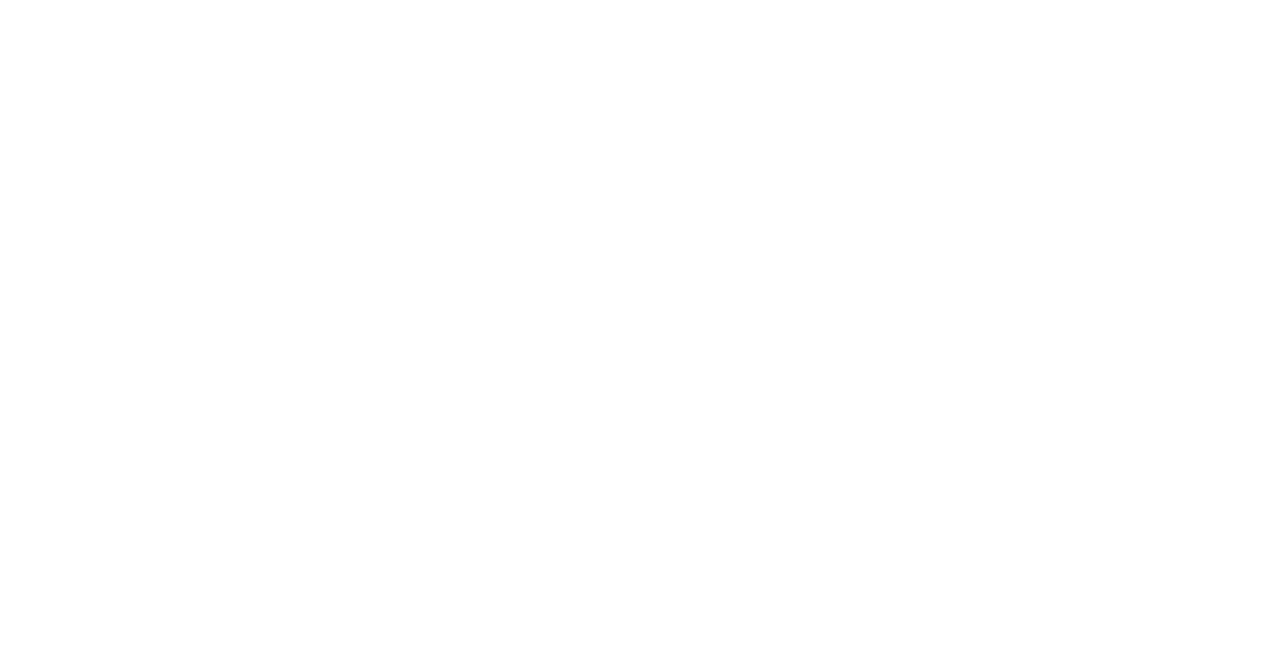
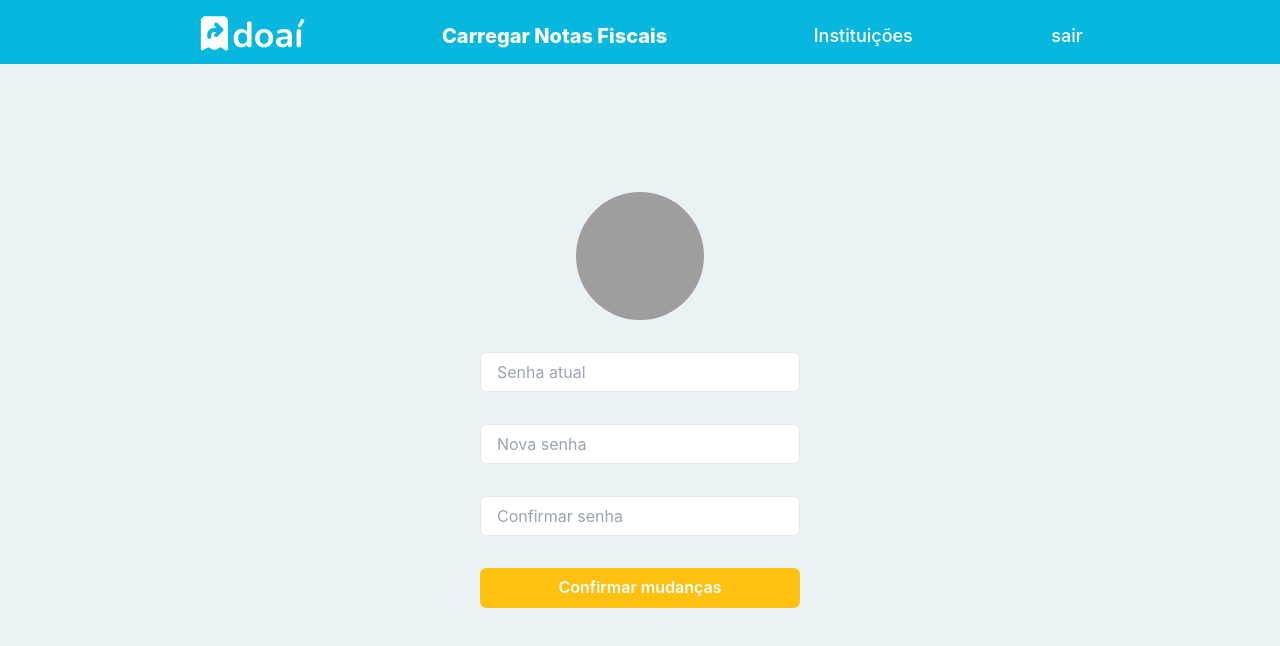
Before and after one commit to bootcamp-impacta-grupo-a/frontend-doai, a React (Vite) app: page /home/perfil in a window 1280 px wide. Before the commit this address had no page. Shown: the top 646 px of the page. Built offline with nearby package versions, Linux system fonts and the light colour scheme; grey boxes are pictures that could not be loaded.

Commit message:
Adição da tela de Perfil.tsx
Adição do uso Outlet do react router dom

```diff
--- a/src/App.tsx
+++ b/src/App.tsx
@@ -1,8 +1,10 @@
 import { BrowserRouter, Route, Routes } from "react-router-dom";
 import './App.css'
 import Login from './pages/Login'
-import Homepage from './pages/Homepage'
+import Home from './pages/Home'
 import Cadastro from './pages/Cadastro'
+import Perfil  from "./pages/Perfil";
+import Upload from "./pages/Upload";
 
 function App() {
 
@@ -11,7 +13,10 @@
       <Routes>
         <Route path="/" element={<Login />} />
         <Route path="/register" element={<Cadastro />} />
-        <Route path="/homepage"  element={<Homepage/>}/>
+        <Route path="/home"  element={<Home/>}>
+          <Route path="perfil"  element={<Perfil/>}/>
+          <Route path="upload"  element={<Upload/>}/>
+        </Route>
       </Routes>
     </BrowserRouter>
   )
--- a/src/components/FormLogin.tsx
+++ b/src/components/FormLogin.tsx
@@ -30,7 +30,7 @@
       title: "Erro: ",
       description: "login ou senha inválidos.",
       status: "error",
-      duration: 9000,
+      duration: 3000,
       isClosable: true,
     });
   };
@@ -55,7 +55,7 @@
             title: "Bem Vindo! ",
             description: "login realizado com sucesso.",
             status: "success",
-            duration: 9000,
+            duration: 3000,
             isClosable: true,
           });
         }, 1000);
@@ -67,7 +67,7 @@
 
   //redireciona para home sem login
   const toHome = () => {
-    navigate('/homepage')
+    navigate('/home/upload')
   };
 
   //redireciona para tela de cadastro
@@ -125,7 +125,7 @@
           Cadastrar
         </Button>
       </div>
-      <Link onClick={toHome} href="/homepage">
+      <Link onClick={toHome} href="/home/upload">
         <span className="underline">
           Quero doar sem fazer login
         </span>
--- a/src/components/Menu.tsx
+++ b/src/components/Menu.tsx
@@ -1,12 +1,11 @@
 import { useSelector } from "react-redux";
 import { selectUser } from "../redux/userSlice";
 import { Link, useNavigate } from "react-router-dom";
-import { Avatar, Button } from "@chakra-ui/react";
 import { useDispatch } from "react-redux";
 import { logout } from "../redux/userSlice";
-import icon from "../assets/icon_receipt.svg";
+import { Avatar } from "@chakra-ui/react";
 
-export function Menu() {
+export function Menu(props) {
   const user = useSelector(selectUser);
   const dispatch = useDispatch();
   const navigate = useNavigate();
@@ -21,7 +20,7 @@
       <div className="w-4/5 h-full flex items-center">
         <ul className="flex justify-around items-center w-full h-full text-lg font-medium text-white mt-2">
           <li>
-            <Link to={"/homepage"}>
+            <Link to={"/home"}>
               <p className="flex flex-row text-4xl   font-texto font-bold">
                 <svg
                   width="35"
@@ -40,7 +39,7 @@
             </Link>
           </li>
           <li>
-            <Link to={"/homepage"}>Carregar Notas Fiscais</Link>
+            <Link to={"/home/upload"}><span className={`font-extrabold text-xl mr-2 ${props.menuAtual == 1 ? 'underline': ''}`}> Carregar Notas Fiscais</span></Link>
           </li>
           <li>
             <Link to={"/"}>Instituições</Link>
@@ -54,8 +53,9 @@
                 <Link to={"/"}>Ajuda</Link>
               </li>
               <li>
-                <Link to={"/"}>
-                  olá, {user.name}
+                <Link to={"/home/perfil"}>
+                  olá, <span className={`font-extrabold text-xl mr-2 ${props.menuAtual == 5 ? 'underline': ''}`}>{user.name}</span>
+                  <Avatar  size={"sm"} src='https://bit.ly/broken-link' />
                 </Link>
               </li>
             </>
--- a/src/pages/Cadastro.tsx
+++ b/src/pages/Cadastro.tsx
@@ -35,7 +35,7 @@
         title: "Erro! ",
         description: "Preencha todos os campos.",
         status: "error",
-        duration: 9000,
+        duration: 3000,
         isClosable: true,
       });
       return
@@ -46,7 +46,7 @@
         title: "Erro ",
         description: "As senhas estão diferentes",
         status: "error",
-        duration: 9000,
+        duration: 3000,
         isClosable: true,
       });
       return
@@ -57,7 +57,7 @@
         title: "Erro ",
         description: "Aceite os termos de uso.",
         status: "error",
-        duration: 9000,
+        duration: 3000,
         isClosable: true,
       });
       return
@@ -76,7 +76,7 @@
             title: "Parabéns! ",
             description: "Cadastro realizado com sucesso.",
             status: "success",
-            duration: 9000,
+            duration: 3000,
             isClosable: true,
           });
           navigate('/')
--- /dev/null
+++ b/src/pages/Home.tsx
@@ -0,0 +1,16 @@
+import { useState } from "react";
+import { Outlet } from "react-router-dom";
+import { Menu } from "../components/Menu";
+
+const Home = () => {
+  const [paginaSelecionada, setPaginaSelecionada] = useState(1)
+
+  return (
+    <div className="bg-[#EBF2F5] h-screen flex flex-col justify-center items-center">
+      <Menu menuAtual={paginaSelecionada}/>
+      <Outlet context={[paginaSelecionada, setPaginaSelecionada]}/>
+    </div>
+  );
+};
+
+export default Home;
--- a/src/pages/Homepage.tsx
+++ /dev/null
@@ -1,40 +0,0 @@
-import { Button } from "@chakra-ui/react";
-import { useState } from "react";
-import { useNavigate } from "react-router-dom";
-import { DragNDrop } from "../components/DragNDrop";
-import { Menu } from "../components/Menu";
-import { FiAlertTriangle } from "react-icons/fi";
-import { useDispatch } from "react-redux";
-
-const Homepage = () => {
-  const [fotosCarregadas, setFotosCarregadas] = useState(false)
-  const dispatch = useDispatch()
-
-
-  return (
-    <div className="bg-[#EBF2F5] h-screen flex flex-col justify-center items-center">
-      <Menu/>
-      <p className="text-4xl font-bold font-texto">Carregue suas notas fiscais</p>
-      <div className="h-3/5 w-11/12 mt-4 rounded-xl flex flex-col justify-around items-center bg-white">
-        <DragNDrop habilitarBotao={setFotosCarregadas}/>
-        <div className="flex justify-around w-full">
-          <span className="flex">
-          <FiAlertTriangle className="text-[#FFC011] mt-2 mr-2"/>
-          <p className="text-gray-300 text-xs mt-2 mr">Permitido apenas arquivos .JPG, .PNG, .PDF de até 10mb</p>
-          </span>
-          <Button
-          backgroundColor={fotosCarregadas ? "#FFC011" : "lightgray"}
-          color="white"
-          variant="outline"
-          width={300}
-          marginLeft={5}
-          >
-            Selecionar Instituição
-          </Button>
-        </div>
-      </div>
-    </div>
-  );
-};
-
-export default Homepage;
--- a/src/pages/Login.tsx
+++ b/src/pages/Login.tsx
@@ -14,7 +14,7 @@
 
   useEffect(() => {
     if (user.isLogged) {
-      navigate('/homepage')
+      navigate('/home/upload')
     }
   },[user.isLogged])
 
--- /dev/null
+++ b/src/pages/Perfil.tsx
@@ -0,0 +1,70 @@
+import { Avatar, Button, Input, useToast } from "@chakra-ui/react";
+import { useEffect, useState } from "react";
+import { useOutletContext } from "react-router-dom";
+
+export default function Perfil() {
+  const [senhaAtual, setSenhaAtual] = useState("");
+  const [novaSenha, setNovaSenha] = useState("");
+  const [confirmarSenha, setConfirmarSenha] = useState("");
+  const toast = useToast();
+  const [paginaSelecionada, setPaginaSelecionada] = useOutletContext();
+
+
+
+  const atualizarUsuario = () => {
+    if (novaSenha !== confirmarSenha) {
+      toast({
+        position: "top",
+        title: "Erro: ",
+        description: " As senhas estão diferentes.",
+        status: "error",
+        duration: 3000,
+        isClosable: true,
+      });
+      return;
+    }
+  };
+
+  useEffect(() => {
+    setPaginaSelecionada(5)
+  }, [])
+
+  return (
+    <div className=" w-3/12 flex flex-col gap-8 justify-items-center ">
+      <div className="w-full flex justify-center">
+        <Avatar size={"2xl"} src="https://bit.ly/broken-link" />
+      </div>
+      <Input
+        placeholder="Senha atual"
+        size="md"
+        onChange={(e) => setSenhaAtual(e.target.value)}
+        value={senhaAtual}
+        bg={"white"}
+      />
+      <Input
+        placeholder="Nova senha"
+        size="md"
+        onChange={(e) => setNovaSenha(e.target.value)}
+        value={novaSenha}
+        bg={"white"}
+      />
+      <Input
+        placeholder="Confirmar senha"
+        size="md"
+        onChange={(e) => setConfirmarSenha(e.target.value)}
+        value={confirmarSenha}
+        bg={"white"}
+      />
+      <Button
+        bgColor={"#FFC011"}
+        _hover={{ backgroundColor: "#ffd311" }}
+        color="white"
+        variant="solid"
+        width={"100%"}
+        onClick={atualizarUsuario}
+      >
+        Confirmar mudanças
+      </Button>
+    </div>
+  );
+}
--- /dev/null
+++ b/src/pages/Upload.tsx
@@ -0,0 +1,44 @@
+import { Button } from "@chakra-ui/react";
+import { useEffect, useState } from "react";
+import { DragNDrop } from "../components/DragNDrop";
+import { FiAlertTriangle } from "react-icons/fi";
+import { useOutletContext } from "react-router-dom";
+
+export default function Upload() {
+  const [fotosCarregadas, setFotosCarregadas] = useState(false)
+  const [paginaSelecionada, setPaginaSelecionada] = useOutletContext();
+
+  useEffect(() => {
+    setPaginaSelecionada(1)
+  }, [])
+
+  return (
+    <>
+      <p className="text-4xl font-bold font-texto">
+        Carregue suas notas fiscais
+      </p>
+      <div className="h-3/5 w-11/12 mt-4 rounded-xl flex flex-col justify-around items-center bg-white">
+        <DragNDrop habilitarBotao={setFotosCarregadas} />
+        <div className="flex justify-around w-full">
+          <span className="flex">
+            <FiAlertTriangle className="text-[#FFC011] mt-2 mr-2" />
+            <p className="text-gray-300 text-xs mt-2 mr">
+              Permitido apenas arquivos .JPG, .PNG, .PDF de até 10mb
+            </p>
+          </span>
+          <Button
+            backgroundColor={fotosCarregadas ? "#FFC011" : "gray"}
+            _hover={{ backgroundColor: "#ffd311" }}
+            color="white"
+            variant="outline"
+            width={300}
+            marginLeft={5}
+            disabled={!fotosCarregadas}
+          >
+            Selecionar Instituição
+          </Button>
+        </div>
+      </div>
+    </>
+  );
+}
```
